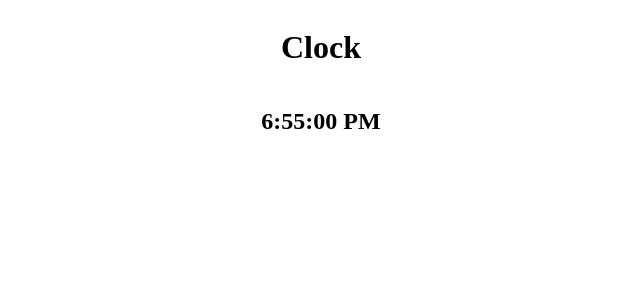
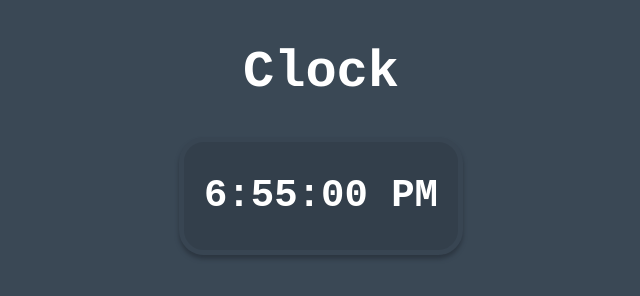
Before and after one commit to ZachYarbrough/Digital-Clock, a plain HTML site: page index.html in a window 1280 px wide. Shown: the whole page, without its empty margins (319-959 px from the left). Drawn offline with Linux system fonts and the light colour scheme.

Commit message:
Added some styles

```diff
--- a/styles.css
+++ b/styles.css
@@ -1,3 +1,10 @@
+body{
+    background-color:rgb(58, 72, 85);
+    font-family:monospace;
+    font-size: xx-large;
+    color:white;
+}
+
 #container{
     display: flex;
     flex-direction: column;
@@ -6,5 +13,12 @@
 
 #clock{
     display: flex;
-    align-items: center;
+    align-items: flex-end;
+    padding: 0px 20px;
+    border-style: solid;
+    border-width: 5px;
+    border-radius: 25px;
+    border-color: rgb(56, 69, 82);
+    box-shadow: 0px 4px 4px rgb(44, 54, 65);
+    background-color:rgb(51, 63, 75);
 }
```
